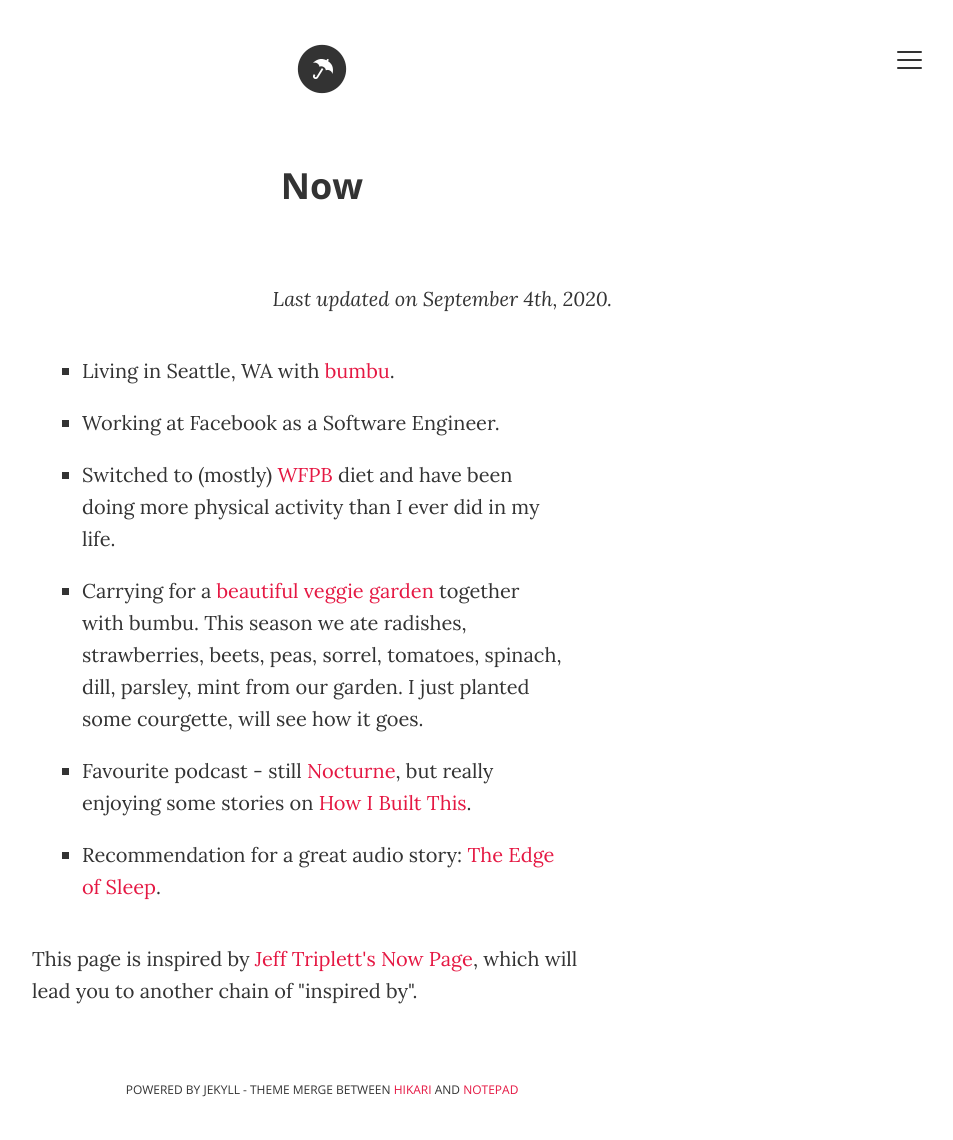
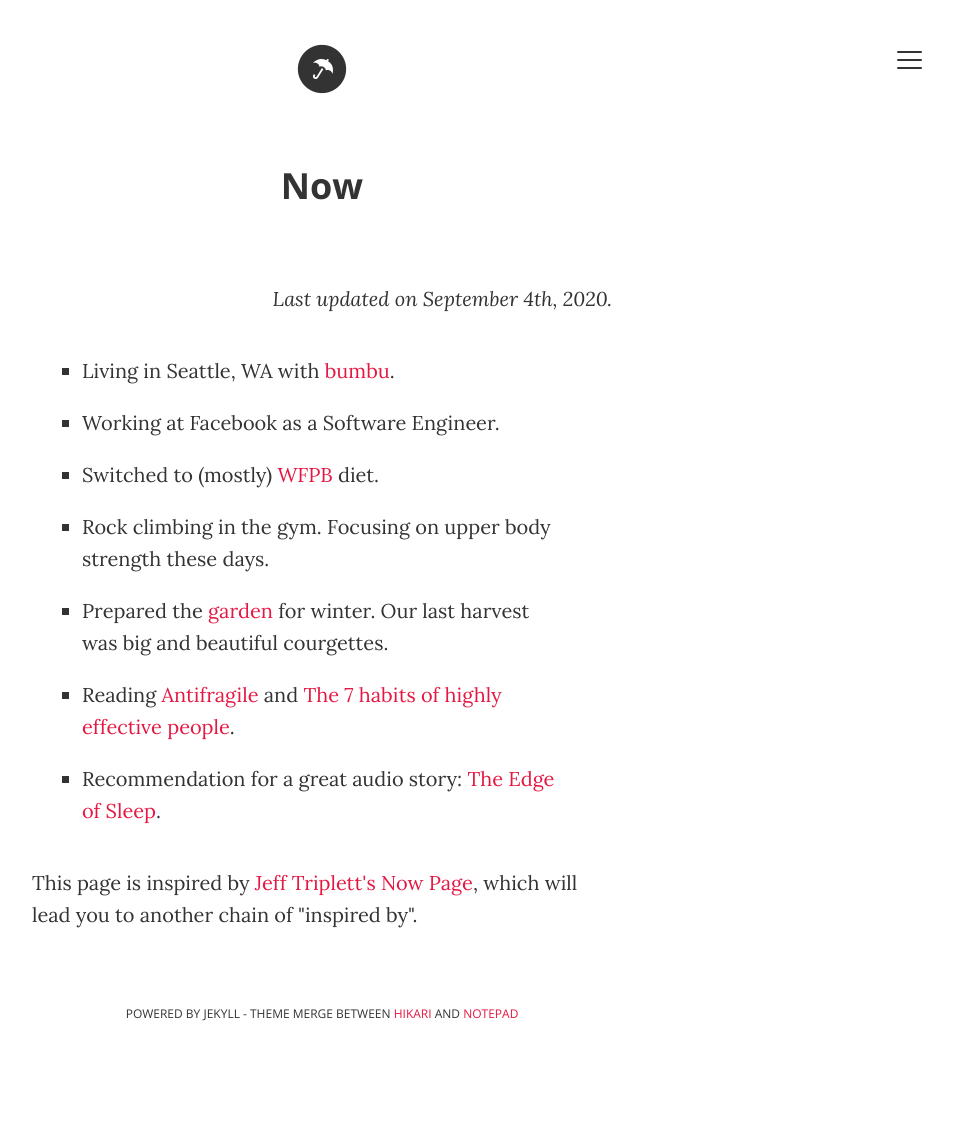
Before and after one commit to ana-balica/ana-balica.github.io, a Jekyll site: the page built from now.html, in a window 1280 px wide. Shown: the whole page, without its empty margins (318-1271 px from the left). Built offline with Jekyll 4.4.1, drawn with Linux system fonts in a browser that asks for light colours; comment, search, counter and statistics services are not loaded; after the commit the page ends 1064 px from its top, so only the background shows below that.

Commit message:
Update now.html

```diff
--- a/now.html
+++ b/now.html
@@ -10,9 +10,10 @@ description: "What I'm doing now"
   <ul class="now-list">
       <li>Living in Seattle, WA with <a href="https://bumbu.me/" target="_blank">bumbu</a>.</li>
       <li>Working at Facebook as a Software Engineer.</li>
-      <li>Switched to (mostly) <a href="https://nutritionstudies.org/what-is-a-whole-food-plant-based-diet/" target="_blank">WFPB</a> diet and have been doing more physical activity than I ever did in my life.</li>
-      <li>Carrying for a <a href="https://www.youtube.com/watch?v=LZIp8-Gbewc" target="_blank">beautiful veggie garden</a> together with bumbu. This season we ate radishes, strawberries, beets, peas, sorrel, tomatoes, spinach, dill, parsley, mint from our garden. I just planted some courgette, will see how it goes.</li>
-      <li>Favourite podcast - still <a href="https://nocturnepodcast.org/" target="_blank">Nocturne</a>, but really enjoying some stories on <a href="https://www.npr.org/podcasts/510313/how-i-built-this" target="_blank">How I Built This</a>.</li>
+      <li>Switched to (mostly) <a href="https://nutritionstudies.org/what-is-a-whole-food-plant-based-diet/" target="_blank">WFPB</a> diet.</li>
+      <li>Rock climbing in the gym. Focusing on upper body strength these days.</li>
+      <li>Prepared the <a href="https://www.youtube.com/watch?v=LZIp8-Gbewc" target="_blank">garden</a> for winter. Our last harvest was big and beautiful courgettes.</li>
+      <li>Reading <a href="https://www.amazon.com/Antifragile-Things-That-Disorder-Incerto/dp/0812979680/ref=sr_1_1">Antifragile</a> and <a href="https://www.amazon.com/Habits-Highly-Effective-People-Powerful/dp/1451639619/ref=sr_1_3">The 7 habits of highly effective people</a>.</li>
       <li>Recommendation for a great audio story: <a href="https://www.qcodemedia.com/theedgeofsleep" target="_blank">The Edge of Sleep</a>.</li>
   </ul>
 
```
